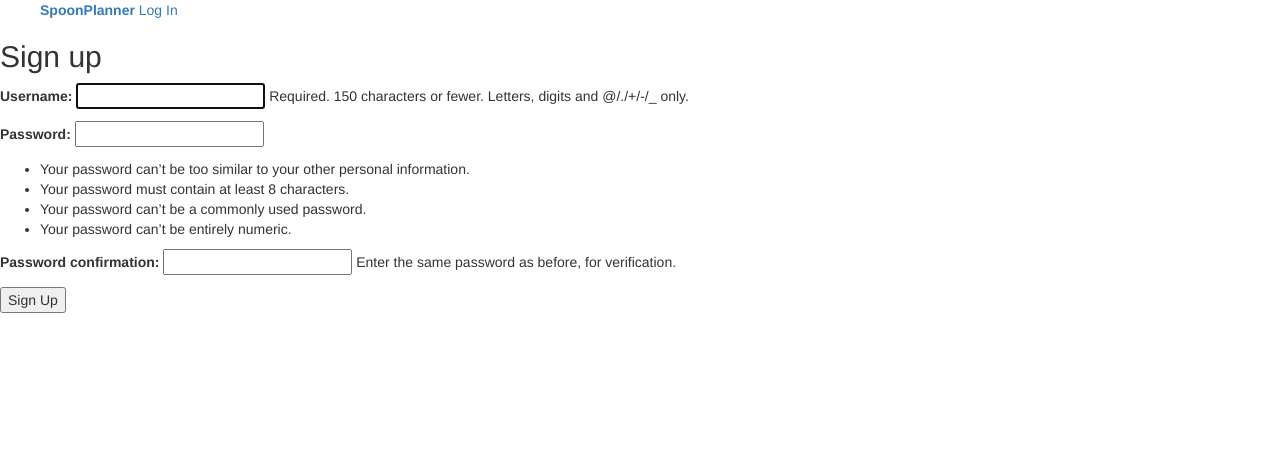
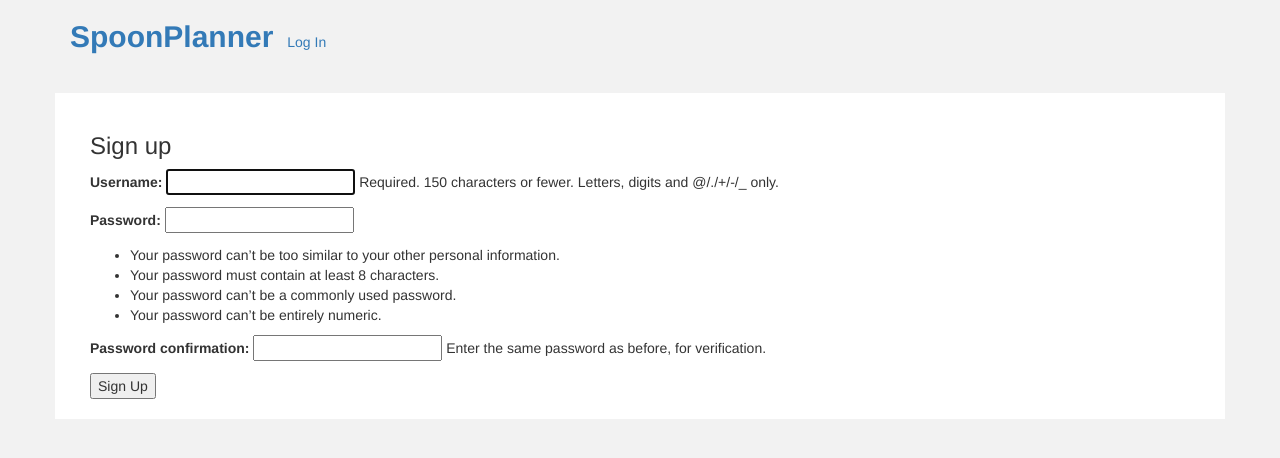
Before and after one commit to knutinator/spoon-planner, a Django app: page /account/signup/ in a window 1280 px wide. Shown: the top 458 px of the page. Run offline with Django 3.2, Linux system fonts and the light colour scheme.

Commit message:
Add basic bootstrap styling

```diff
--- a/templates/base.html
+++ b/templates/base.html
@@ -2,45 +2,61 @@
 
 <!DOCTYPE html>
 <html lang="en">
-
-</html>
-<html>
 
 <head>
   <meta charset="UTF-8">
   <meta http-equiv="X-UA-Compatible" content="IE=edge">
   <meta name="viewport" content="width=device-width, initial-scale=1.0">
   <title>{% block title %}{% endblock %}</title>
-    <!-- Bootstrap -->
+  <!-- Bootstrap CSS -->
   <link rel="stylesheet" href="https://cdn.jsdelivr.net/npm/bootstrap@3.4.1/dist/css/bootstrap.min.css" integrity="sha384-HSMxcRTRxnN+Bdg0JdbxYKrThecOKuH5zCYotlSAcp1+c8xmyTe9GYg1l9a69psu" crossorigin="anonymous">
+  <style>
+    /* Custom styles */
+    body {
+      background-color: #f2f2f2;
+    }
+    main {
+      background-color: #fff;
+      padding: 20px;
+      margin-top: 20px;
+    }
+  </style>
 </head>
 
 <body>
-  <header>
-    <nav>
-      <ul>
-        <p><strong><a href="{% url 'home' %}">SpoonPlanner</a></strong>
+     <div class="container">
+    <header class="row">
+      <nav class="col-md-12">
+        <ul class="list-inline">
+          <li class="h2"><strong><a href="{% url 'home' %}">SpoonPlanner</a></strong></li>
           {% if user.is_authenticated %}
-          {{ user.username }}
-          <a href="{% url 'logout' %}">Log Out</a>
+          <li>{{ user.username }}</li>
+          <li><a href="{% url 'logout' %}">Log Out</a></li>
           {% else %}
-          <a href="{% url 'login' %}">Log In</a>
+          <li><a href="{% url 'login' %}">Log In</a></li>
           {% endif %}
-        </p>
         </ul>
+
       </nav>
     </header>
 
-  <main>
+    <main class="row">
+      <div class="col-md-12">
         {% block content %}{% endblock %}
+      </div>
     </main>
 
-  <footer>
+    <footer class="row">
+      <div class="col-md-12">
 
+      </div>
     </footer>
-      <!-- jQuery (necessary for Bootstrap's JavaScript plugins) -->
+  </div>
+
+
+  <!-- jQuery -->
   <script src="https://code.jquery.com/jquery-1.12.4.min.js" integrity="sha384-nvAa0+6Qg9clwYCGGPpDQLVpLNn0fRaROjHqs13t4Ggj3Ez50XnGQqc/r8MhnRDZ" crossorigin="anonymous"></script>
-      <!-- Include all compiled plugins (below), or include individual files as needed -->
+  <!-- Bootstrap JS -->
   <script src="https://cdn.jsdelivr.net/npm/bootstrap@3.4.1/dist/js/bootstrap.min.js" integrity="sha384-aJ21OjlMXNL5UyIl/XNwTMqvzeRMZH2w8c5cRVpzpU8Y5bApTppSuUkhZXN0VxHd" crossorigin="anonymous"></script>
 </body>
 
--- a/templates/energy_input.html
+++ b/templates/energy_input.html
@@ -3,7 +3,7 @@
 {% block title %}Enter Daily Energy{% endblock %}
 
 {% block content %}
-  <h1>Enter Daily Energy</h1>
+  <h3>Enter Daily Energy</h3>
   <form method="post">
     {% csrf_token %}
     {{ form.as_p }}
--- a/templates/registration/login.html
+++ b/templates/registration/login.html
@@ -1,7 +1,7 @@
 {% extends 'base.html' %}
 
 {% block content %}
-<h2>Log In</h2>
+<h3>Log In</h3>
 <form method="post">
     {% csrf_token %}
     {{ form.as_p }}
--- a/templates/registration/signup.html
+++ b/templates/registration/signup.html
@@ -3,7 +3,7 @@
 {% block title %}Sign Up{% endblock %}
 
 {% block content %}
-  <h2>Sign up</h2>
+  <h3>Sign up</h3>
   <form method="post">
     {% csrf_token %}
     {{ form.as_p }}
--- a/templates/task_confirm_delete.html
+++ b/templates/task_confirm_delete.html
@@ -1,7 +1,7 @@
 {% extends 'base.html' %}
 
 {% block content %}
-  <h1>Delete task "{{ object.name }}"?</h1>
+  <h3>Delete task "{{ object.name }}"?</h3>
   <form action="{% url 'task-delete' object.pk %}" method="post">
     {% csrf_token %}
     <a href="#" class="btn btn-danger" onclick="this.closest('form').submit()">Delete</a>
--- a/templates/task_create.html
+++ b/templates/task_create.html
@@ -1,7 +1,7 @@
 {% extends 'base.html' %}
 
 {% block content %}
-  <h1>Create Task</h1>
+  <h3>Create Task</h3>
   <form method="post">
     {% csrf_token %}
     {{ form.as_p }}
--- a/templates/task_edit.html
+++ b/templates/task_edit.html
@@ -1,7 +1,7 @@
 {% extends 'base.html' %}
 
 {% block content %}
-  <h1>Edit Task</h1>
+  <h3>Edit Task</h3>
   <form method="POST">
     {% csrf_token %}
     {{ form.as_p }}
--- a/templates/task_list.html
+++ b/templates/task_list.html
@@ -1,7 +1,7 @@
 {% extends 'base.html' %}
 
 {% block content %}
-  <h1>All Tasks</h1>
+  <h3>All Tasks</h3>
   <p><a href="/">View Today's Tasks</a></p>
   <ul>
     <li>
```
Also changed, not shown: templates/home.html (+7 -6 lines). Lines whose indentation alone changed are shown as unchanged.
